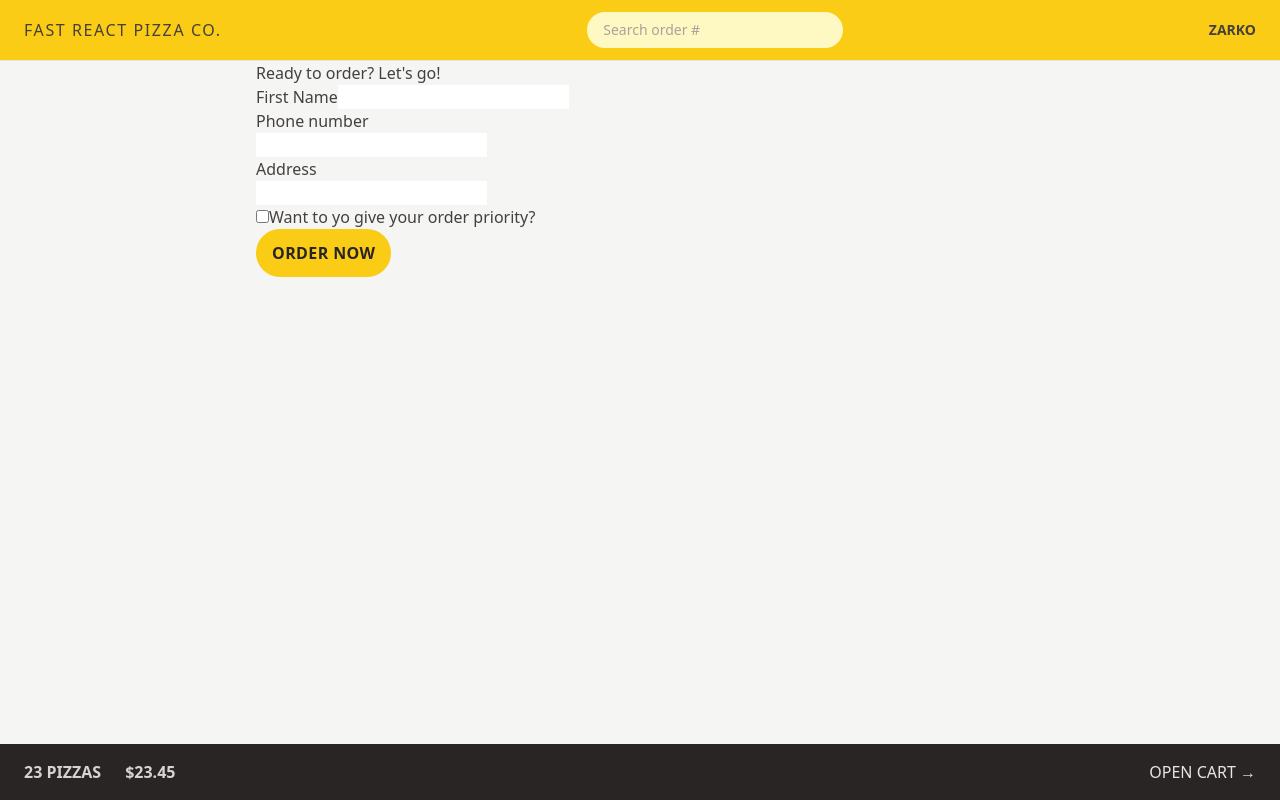
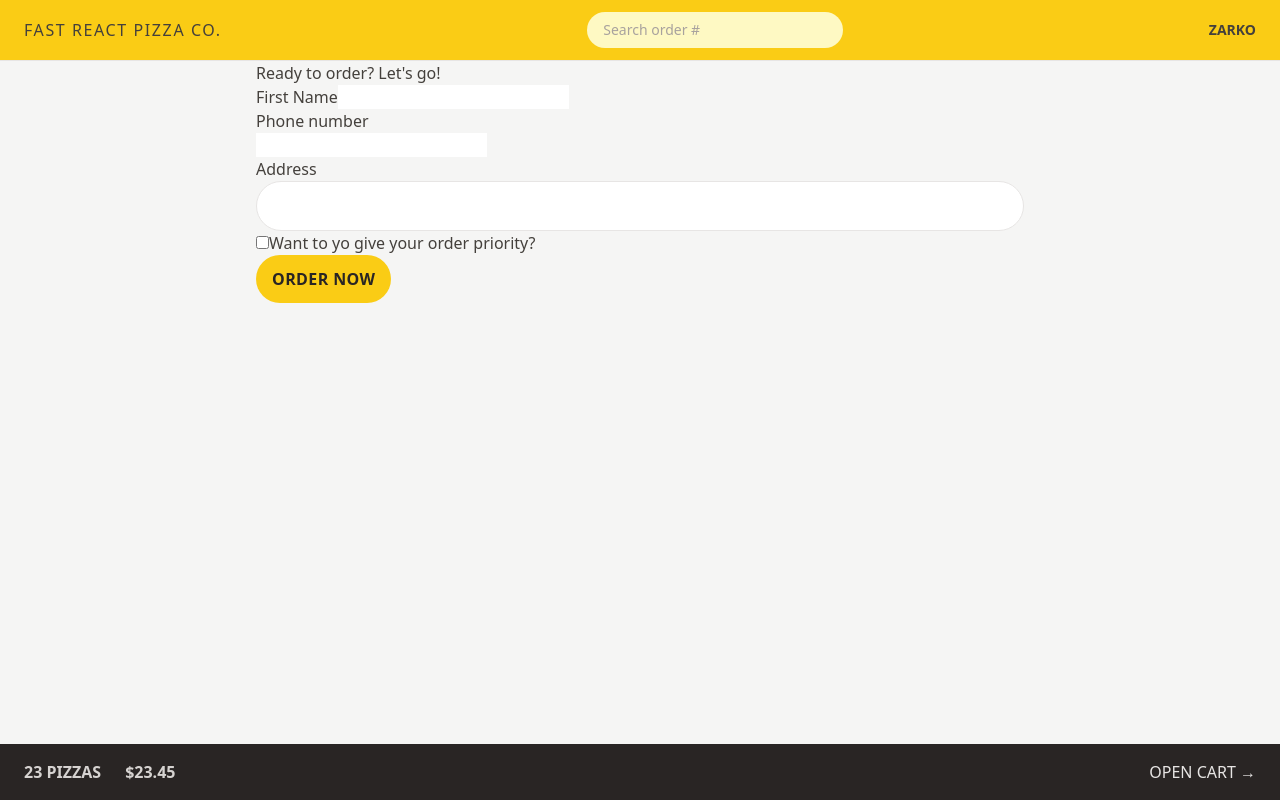
Before and after one commit to SenseiZarkoDukic/fast-react-pizza, a React (Vite) app: page /order/new in a window 1280 px wide. Built offline with nearby package versions, Linux system fonts and the light colour scheme.

Commit message:
Add styling to the address input field in CreateOrder compenent

```diff
--- a/src/features/order/CreateOrder.jsx
+++ b/src/features/order/CreateOrder.jsx
@@ -63,7 +63,12 @@ function CreateOrder() {
         <div>
           <label>Address</label>
           <div>
-            <input type="text" name="address" required />
+            <input
+              className="w-full rounded-full border border-stone-200 px-4 py-2 text-sm transition-all duration-300 focus:outline-none focus:ring focus:ring-yellow-400 md:px-6 md:py-3 md:text-base"
+              type="text"
+              name="address"
+              required
+            />
           </div>
         </div>
 
```
